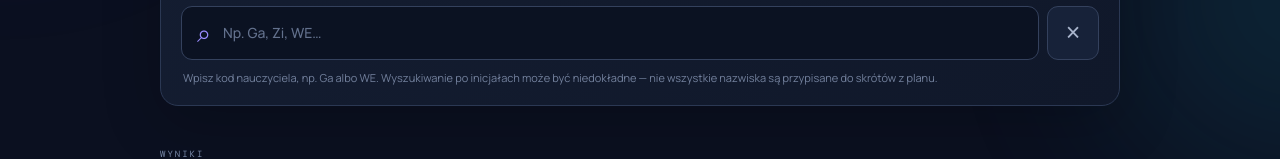
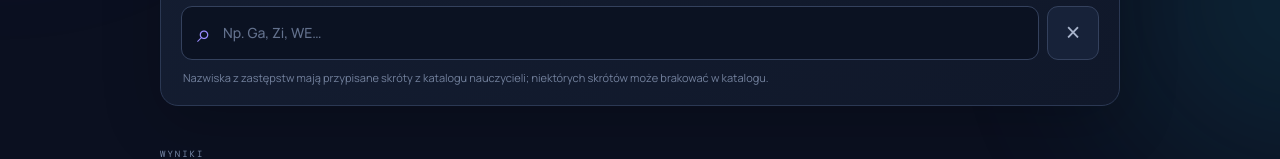
Before and after one commit to NazarNich/TeacherFinder, a plain HTML site: page index.html in a window 1280 px wide. Shown: the part 543-702 px from the top of the page. Drawn offline with nearby package versions, Linux system fonts and the light colour scheme.

Commit message:
Clarify teacher code search hint
Co-authored-by: Copilot <223556219+Copilot@users.noreply.github.com>

```diff
--- a/index.html
+++ b/index.html
@@ -36,7 +36,7 @@
         <div class="search-input-wrap"><span class="search-icon">⌕</span><input id="search-input" type="search" placeholder="Np. Ga, Zi, WE…" autocomplete="off"></div>
         <button id="clear-btn" class="clear-btn" type="button" aria-label="Wyczyść wyszukiwanie">×</button>
       </div>
-      <div class="quick-hint" id="search-hint">Wpisz kod nauczyciela, np. Ga albo WE. Wyszukiwanie po inicjałach może być niedokładne — nie wszystkie nazwiska są przypisane do skrótów z planu.</div>
+      <div class="quick-hint" id="search-hint">Nazwiska z zastępstw mają przypisane skróty z katalogu nauczycieli; niektórych skrótów może brakować w katalogu.</div>
     </section>
 
     <section class="results-head">
```
